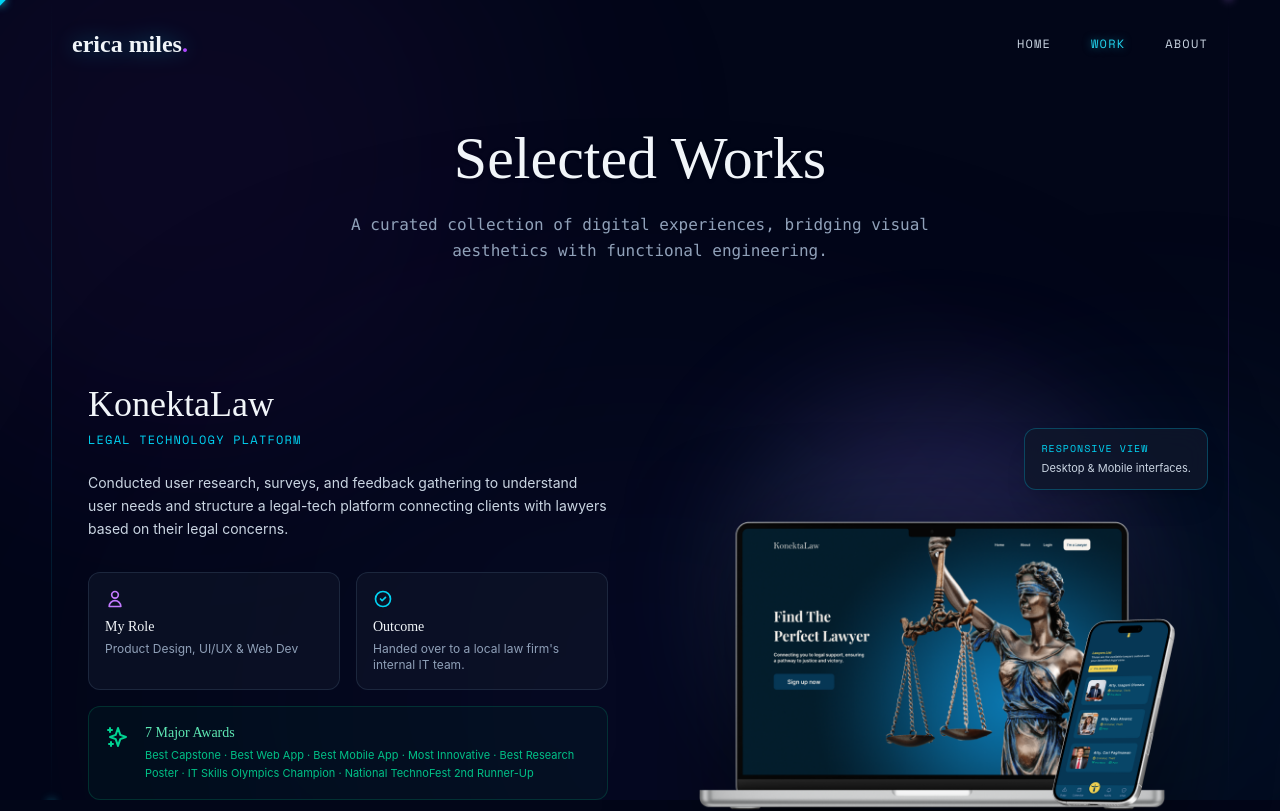
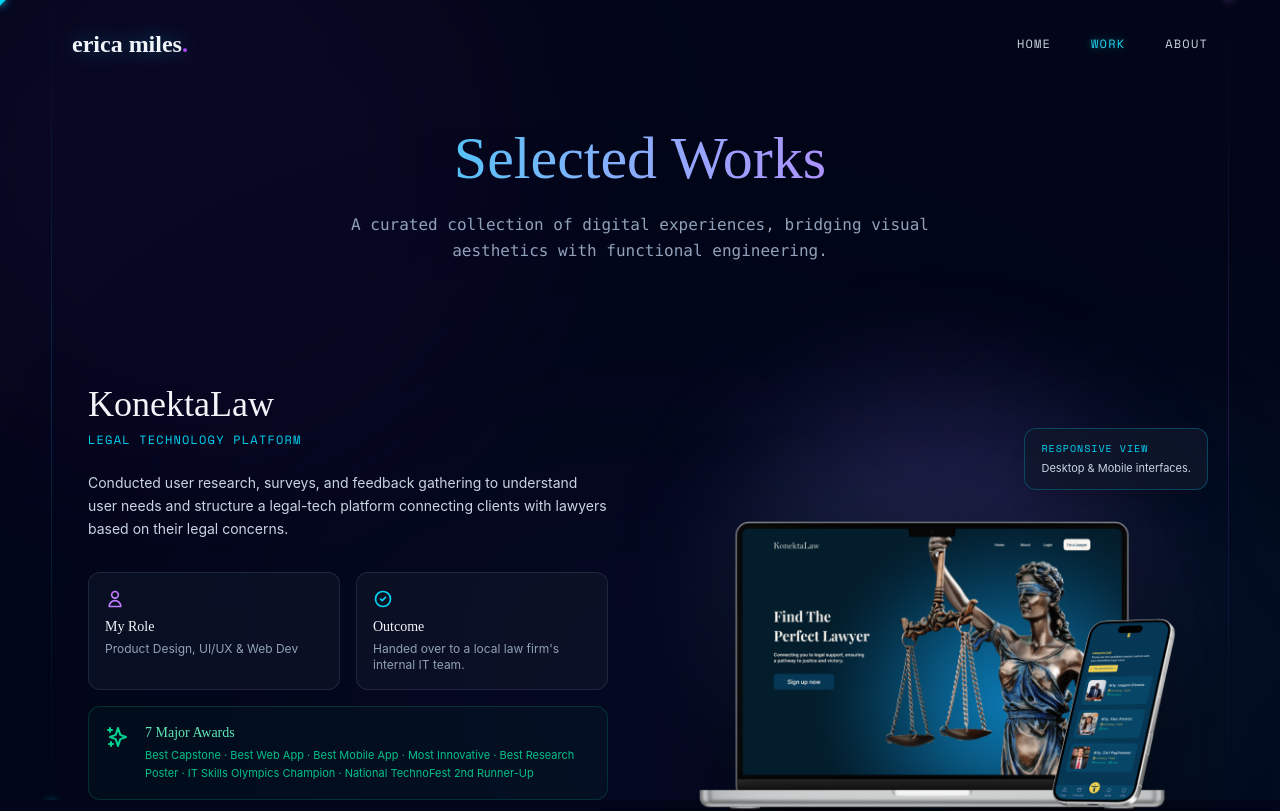
Before and after one commit to milesqt/portfolio.miles, a Vue app: page /#/works in a window 1280 px wide. Shown: the top 811 px of the page. Built offline with nearby package versions, Linux system fonts and the light colour scheme; a web font is replaced by a local one.

Commit message:
fix: route on logo and change text color

```diff
--- a/src/layouts/default.vue
+++ b/src/layouts/default.vue
@@ -84,13 +84,11 @@ onUnmounted(() => {
         :class="isScrolled || isMenuOpen ? 'py-2.5' : ''"
       >
         <!-- Logo Marker -->
-        <a
-          href="/"
-          @click="closeMenu"
-          class="font-display font-bold text-2xl transition-colors drop-shadow-[0_0_10px_rgba(6,182,212,0.4)] text-slate-100 hover:text-cyan-400"
+        <h2
+          class="font-display font-bold text-2xl transition-colors drop-shadow-[0_0_10px_rgba(6,182,212,0.4)] text-slate-100"
         >
           erica miles<span class="text-purple-500">.</span>
-        </a>
+        </h2>
 
         <!-- Desktop Horizontal Links -->
         <nav class="hidden md:flex items-center gap-10 font-mono-space text-xs uppercase tracking-widest transition-colors text-slate-300">
--- a/src/pages/works.vue
+++ b/src/pages/works.vue
@@ -3,7 +3,11 @@
 
     <!-- Page Header -->
     <section class="text-center max-w-2xl mx-auto mb-30">
-      <h1 class="font-display text-5xl md:text-6xl text-slate-100 mb-6 drop-shadow-sm">
+      <!-- <div class="inline-flex items-center gap-2 px-4 py-1.5 rounded-full bg-purple-500/10 border border-purple-500/30 text-purple-300 font-mono-space text-xs uppercase tracking-widest mb-6 shadow-[0_0_15px_rgba(168,85,247,0.2)]">
+        <span class="w-2 h-2 rounded-full bg-cyan-400 animate-pulse"></span>
+        System Directory // Archives
+      </div> -->
+      <h1 class="font-display text-5xl md:text-6xl bg-gradient-to-r from-cyan-400 to-purple-400 text-transparent bg-clip-text mb-6">
         Selected Works
       </h1>
       <p class="text-slate-400 font-mono leading-relaxed">
```
